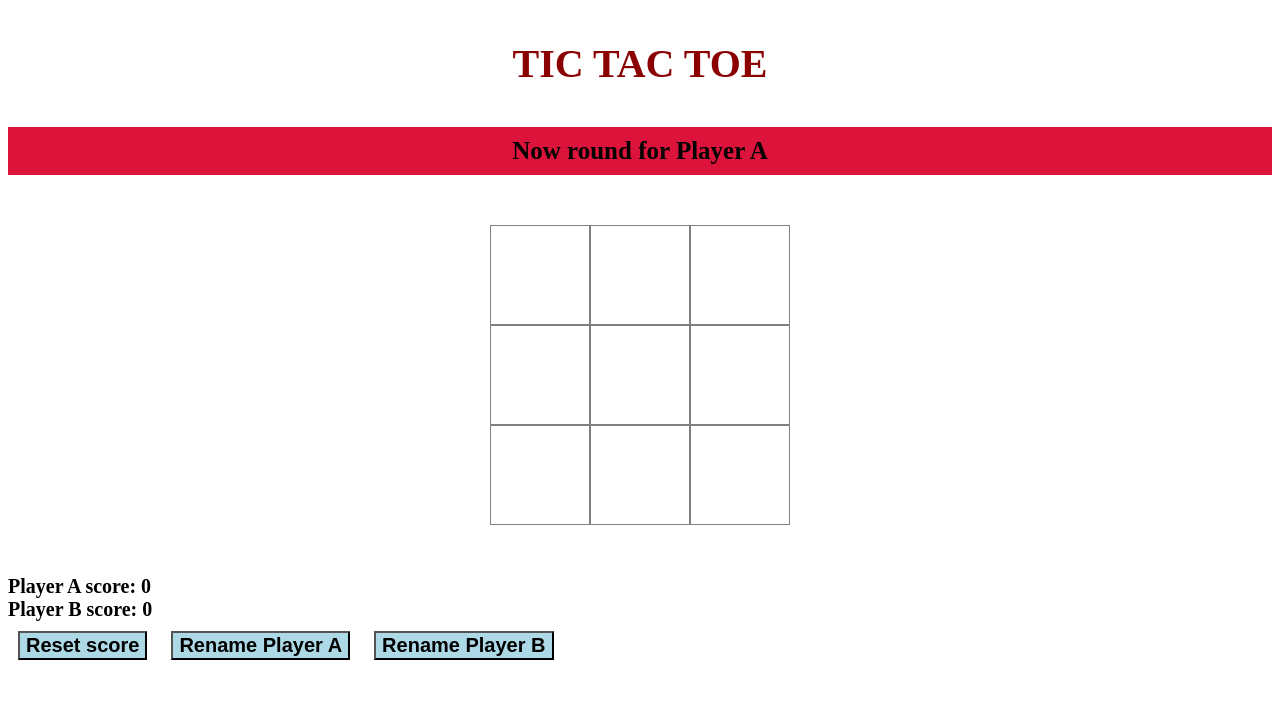
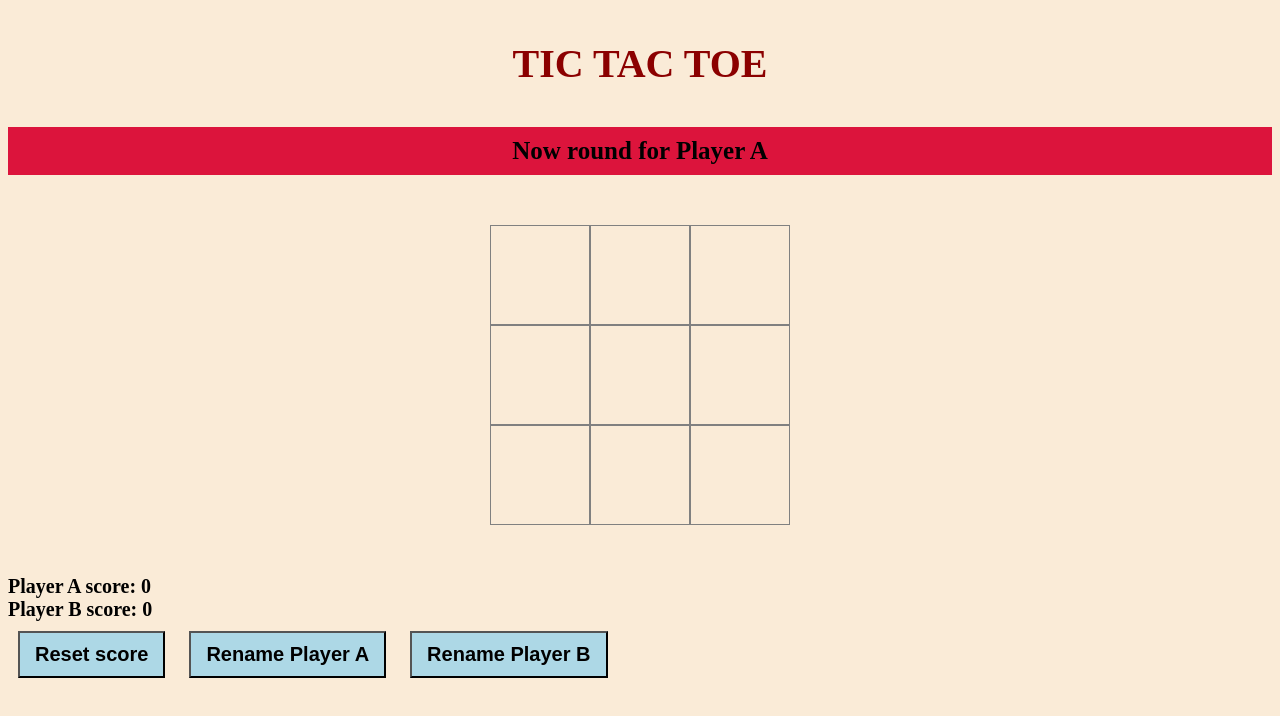
Before and after one commit to pchenel/warsawjs-workshop-15, a plain HTML site: page index.html in a window 1280 px wide. Drawn offline with Linux system fonts and the light colour scheme.

Commit message:
buttons padding

```diff
--- a/game.css
+++ b/game.css
@@ -1,5 +1,6 @@
 body {
     font-weight: bold;
+    background-color: antiquewhite;
 }
 header {
     margin-top: 40px;
@@ -57,4 +58,5 @@ button {
     margin: 10px; 5px;
     background-color: lightblue;
     font-size: 20px;
+    padding: 10px 15px;
 }
```
